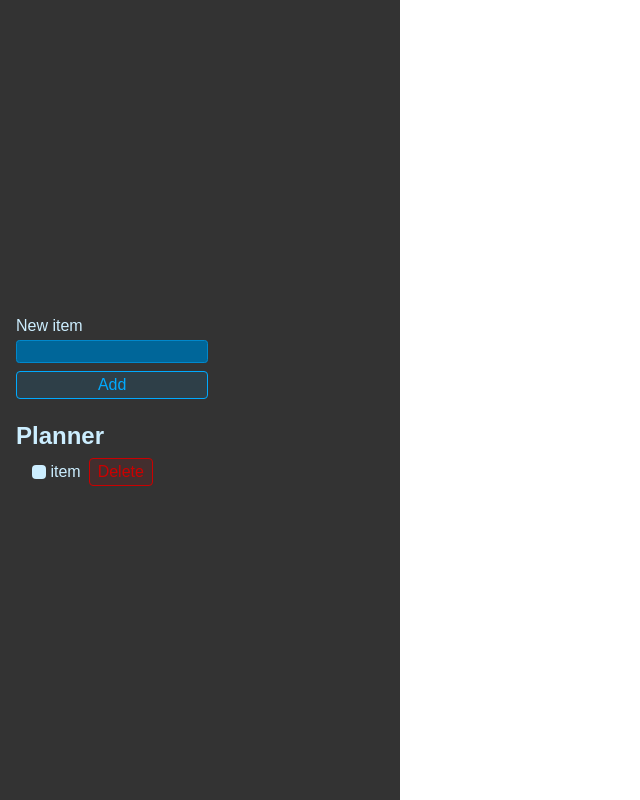
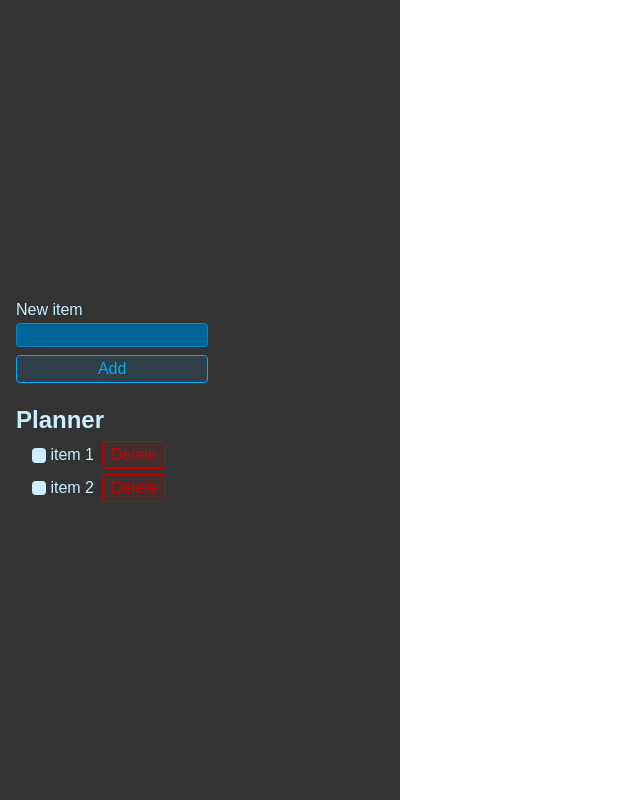
Before and after one commit to kasiakor/react-planner, a React (Vite) app: page / in a window 1280 px wide. Shown: the whole page, without its empty margins (0-640 px from the left). Built offline with nearby package versions, Linux system fonts and the light colour scheme.

Commit message:
add state to input

```diff
--- a/src/App.jsx
+++ b/src/App.jsx
@@ -1,6 +1,10 @@
 import "./styles.css";
+import { useState } from "react";
 
 function App() {
+  const [newItem, setNewItem] = useState("");
+  console.log(newItem);
+
   return (
     <>
       <form className="new-item-form">
@@ -8,7 +12,9 @@
           <label htmlFor="item">New item </label>
           <input
             type="text"
-            id="item" // onChange={handleChange}
+            id="item"
+            value={newItem}
+            onChange={(e) => setNewItem(e.target.value)}
           ></input>
         </div>
         <button className="btn">Add</button>
@@ -17,7 +23,14 @@
       <ul className="list">
         <li>
           <label>
-            item
+            item 1
+            <input type="checkbox" />
+          </label>
+          <button className="btn btn-danger">Delete</button>
+        </li>
+        <li>
+          <label>
+            item 2
             <input type="checkbox" />
           </label>
           <button className="btn btn-danger">Delete</button>
```
